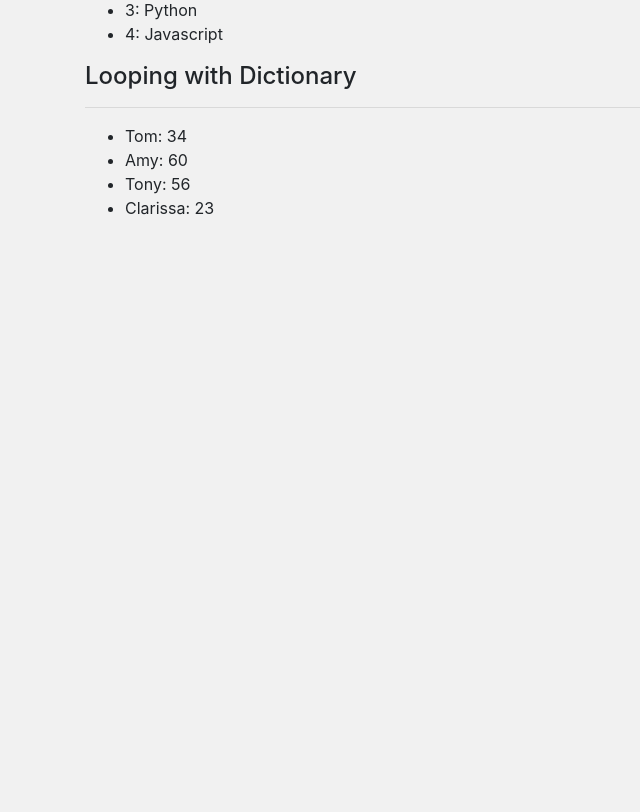
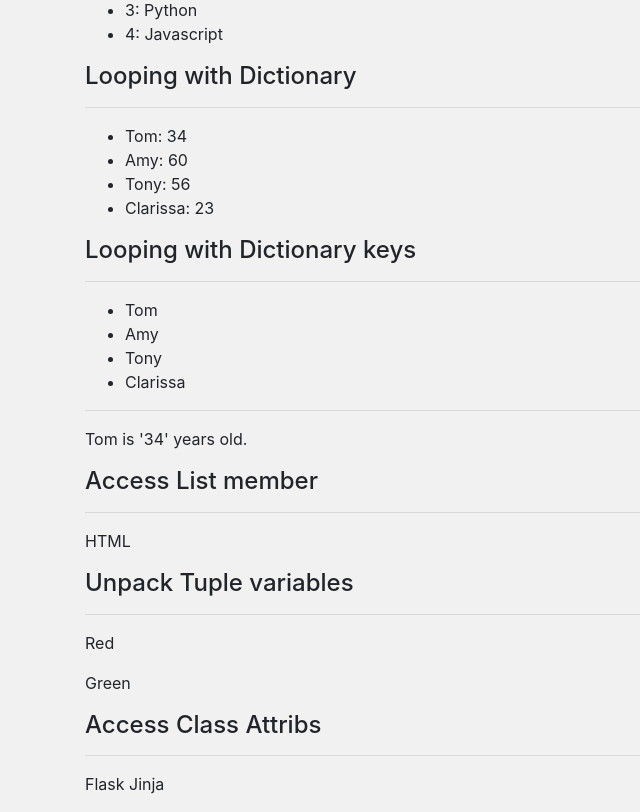
Before and after one commit to JuanCarlosDeJesus/API, a Flask app: page /jinja in a window 1280 px wide. Shown: the part 540-1352 px from the top of the page, without its empty margins (0-640 px from the left). Before the commit the page ends 755 px from the top, so only its background shows below. Run offline with Flask 3, Linux system fonts and the light colour scheme.

Commit message:
More jinja stuff

```diff
--- a/Flask/app/templates/public/jinja.html
+++ b/Flask/app/templates/public/jinja.html
@@ -41,6 +41,36 @@
                 <li>{{ k }}: {{ v }}</li>
                 {% endfor %}
             </ul>
+            <h4>Looping with Dictionary keys</h4>
+            <hr>
+            <ul>
+                {% for k in friends.keys()  %}
+                <li>{{ k }}</li>
+                {% endfor %}
+            </ul>
+
+            <!-- Access dict member -->
+            <hr>
+            <p>Tom is '{{ friends['Tom'] }}' years old.</p>
+
+            <!-- Access List member -->
+            <h4>Access List member</h4>
+            <hr>
+            <p>{{ langs[1] }}</p>
+
+            <!-- Unpack Tuple variables -->
+            <h4>Unpack Tuple variables</h4>
+            <hr>
+            {% set a, b = colors %}
+            <p>{{ a }}</p>
+            <p>{{ b }}</p>
+
+            <!-- Access class attributes -->
+            <h4>Access Class Attribs</h4>
+            <hr>
+            <p>{{ my_remote.name }}</p>
+
+
 
         </div>
     </div>
--- a/Flask/app/views.py
+++ b/Flask/app/views.py
@@ -20,7 +20,7 @@ def jinja():
         'Tony': 56,
         'Clarissa': 23
         }
-    colors = ['Red','Green']
+    colors = ('Red','Green')
     cool = True
 
     class GitRemote:
```
